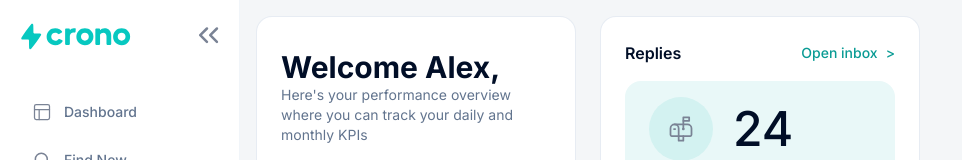
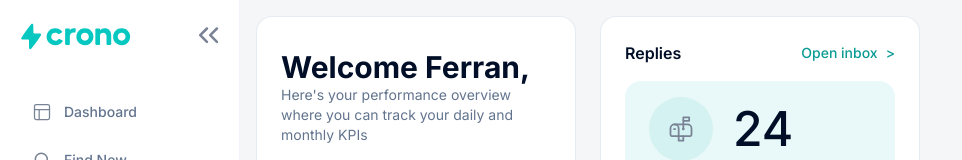
Before and after one commit to Ferran00/crono-assignment, a React (Vite) app: page / in a window 1280 px wide. Shown: the top 160 px of the page, without its empty margins (0-962 px from the left). Built offline with nearby package versions, Linux system fonts and the light colour scheme.

Commit message:
feat: extract user name global constants

```diff
--- a/src/dashboard/components/Welcome/Welcome.tsx
+++ b/src/dashboard/components/Welcome/Welcome.tsx
@@ -1,7 +1,9 @@
+import { LOGGED_USER } from '../../constants/userConstants';
+
 export function Welcome() {
   return (
     <section className="dashboard-card flex flex-col justify-center">
-      <h1 className="text-3xl font-bold text-[#010E27]">Welcome Alex,</h1>
+      <h1 className="text-3xl font-bold text-[#010E27]">Welcome {LOGGED_USER.NAME},</h1>
       <p className="text-slate-500 text-sm mb-6">
         Here's your performance overview where you can track your daily and monthly KPIs
       </p>
--- /dev/null
+++ b/src/dashboard/constants/userConstants.ts
@@ -0,0 +1,5 @@
+export const LOGGED_USER = {
+  NAME: 'Ferran',
+  SURNAME: 'Iglesias',
+  ROLE: 'Sales',
+} as const;
```
